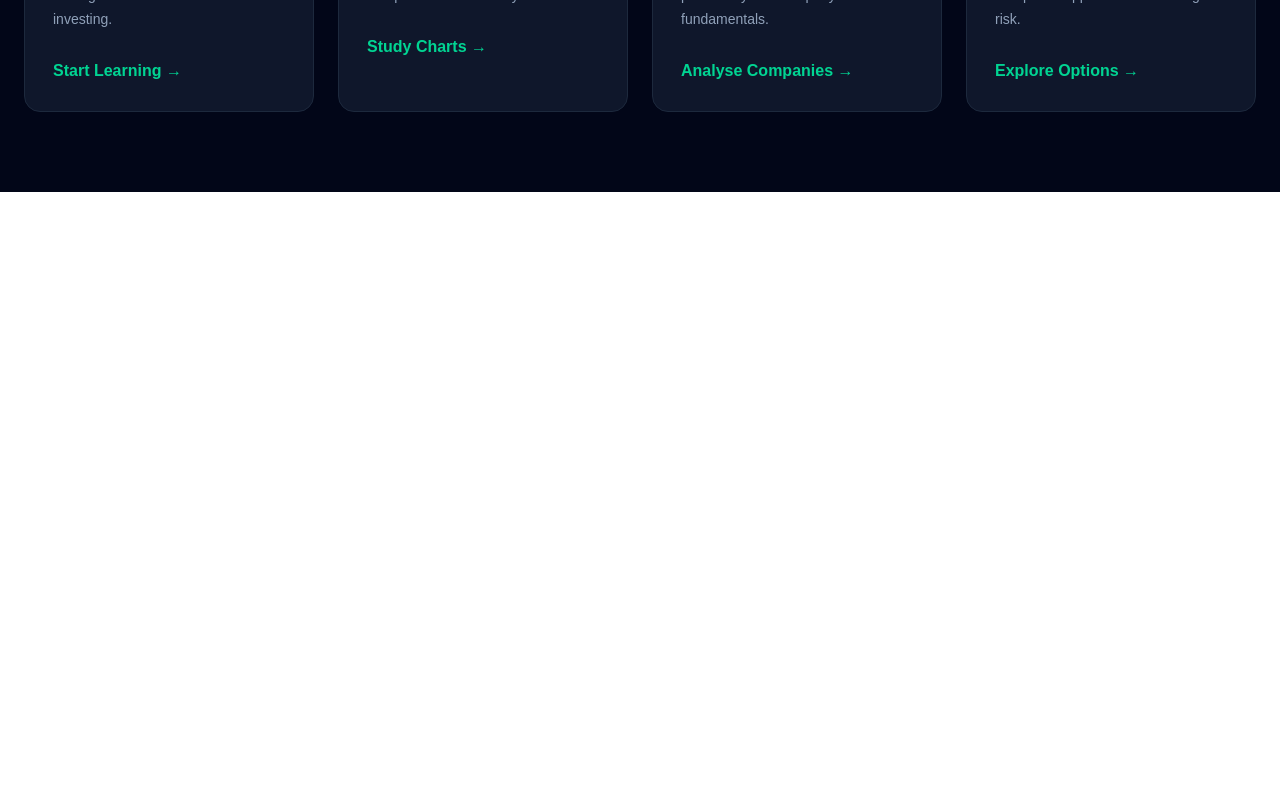
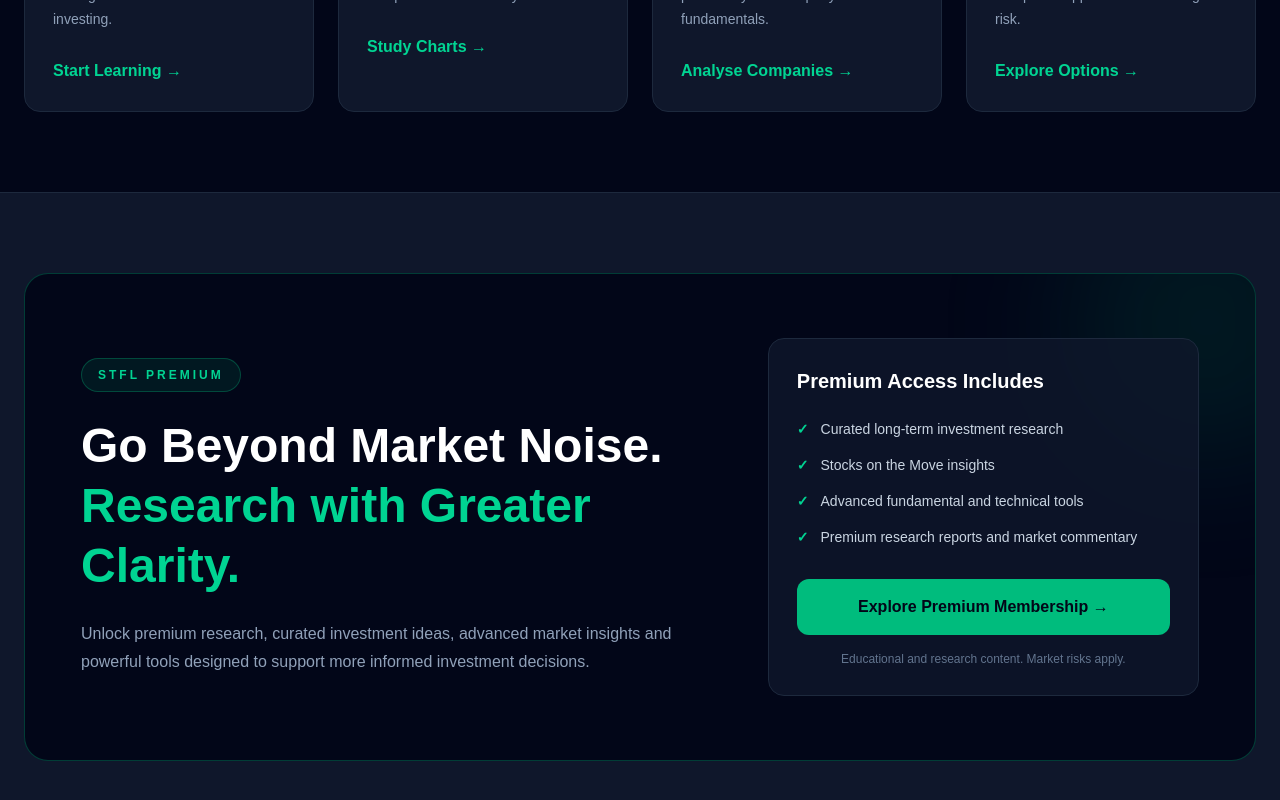
Before and after one commit to sharetradingforliving/stfl-platform, a Next.js app: page / in a window 1280 px wide. Shown: the part 3892-4692 px from the top of the page. Before the commit the page ends 4084 px from the top, so only its background shows below. Built offline with nearby package versions, Linux system fonts and the light colour scheme.

Commit message:
Add STFL premium membership section

```diff
--- a/app/page.tsx
+++ b/app/page.tsx
@@ -646,7 +646,76 @@ export default function Home() {
     </div>
   </div>
 </section>
+{/* Premium Membership CTA */}
+<section className="border-t border-slate-800 bg-slate-900 px-6 py-20">
+  <div className="mx-auto max-w-7xl">
+    <div className="relative overflow-hidden rounded-3xl border border-emerald-500/30 bg-slate-950 px-8 py-14 md:px-14 lg:py-16">
 
+      {/* Decorative Glow */}
+      <div className="absolute -right-24 -top-24 h-72 w-72 rounded-full bg-emerald-500/10 blur-3xl"></div>
+
+      <div className="relative grid gap-10 lg:grid-cols-[1.2fr_0.8fr] lg:items-center">
+
+        {/* Left Content */}
+        <div>
+          <span className="inline-flex rounded-full border border-emerald-500/30 bg-emerald-500/10 px-4 py-2 text-xs font-bold uppercase tracking-[0.25em] text-emerald-400">
+            STFL Premium
+          </span>
+
+          <h2 className="mt-6 max-w-3xl text-3xl font-bold leading-tight md:text-5xl">
+            Go Beyond Market Noise.
+            <span className="text-emerald-400">
+              {" "}Research with Greater Clarity.
+            </span>
+          </h2>
+
+          <p className="mt-6 max-w-2xl leading-7 text-slate-400">
+            Unlock premium research, curated investment ideas, advanced
+            market insights and powerful tools designed to support more
+            informed investment decisions.
+          </p>
+        </div>
+
+        {/* Right Content */}
+        <div className="rounded-2xl border border-slate-800 bg-slate-900/80 p-7">
+          <h3 className="text-xl font-bold">
+            Premium Access Includes
+          </h3>
+
+          <div className="mt-6 space-y-4 text-sm text-slate-300">
+            <div className="flex gap-3">
+              <span className="font-bold text-emerald-400">✓</span>
+              <span>Curated long-term investment research</span>
+            </div>
+
+            <div className="flex gap-3">
+              <span className="font-bold text-emerald-400">✓</span>
+              <span>Stocks on the Move insights</span>
+            </div>
+
+            <div className="flex gap-3">
+              <span className="font-bold text-emerald-400">✓</span>
+              <span>Advanced fundamental and technical tools</span>
+            </div>
+
+            <div className="flex gap-3">
+              <span className="font-bold text-emerald-400">✓</span>
+              <span>Premium research reports and market commentary</span>
+            </div>
+          </div>
+
+          <button className="mt-8 w-full rounded-xl bg-emerald-500 px-6 py-4 font-bold text-slate-950 transition hover:bg-emerald-400">
+            Explore Premium Membership →
+          </button>
+
+          <p className="mt-4 text-center text-xs text-slate-500">
+            Educational and research content. Market risks apply.
+          </p>
+        </div>
+      </div>
+    </div>
+  </div>
+</section>
 
          </main>
   );
```
